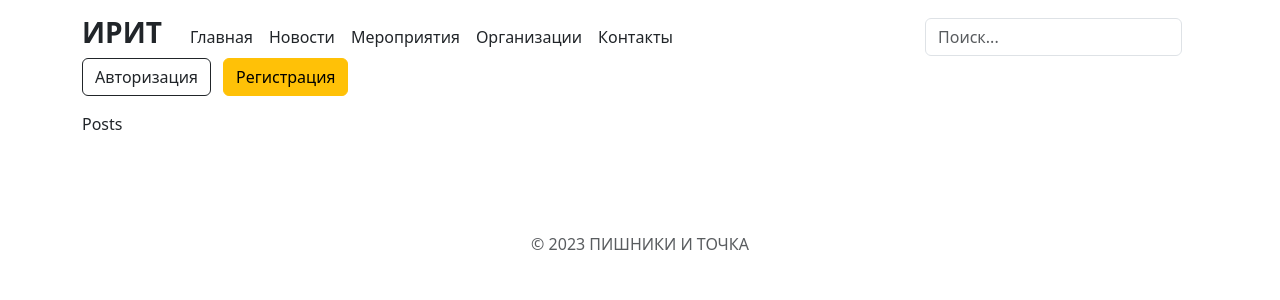
After one commit to prNikson/PISH, a Flask app: template backend/app/posts/templates/posts/index.html in a window 1280 px wide. The commit adds this page. Shown: the top 300 px of the page. Run offline with Flask 3, Linux system fonts and the light colour scheme; the template is opened without the code that fills it, so the values that code supplies are empty.

Commit message:
Added BS

```diff
--- a/backend/app/app.py
+++ b/backend/app/app.py
@@ -1,5 +1,9 @@
 from flask import Flask
 from config import Configuration
 
+from posts.blueprint import posts
+
 app = Flask(__name__, template_folder='../../frontend/html/', static_folder='../../frontend/static/')
 app.config.from_object(Configuration)
+
+app.register_blueprint(posts, url_prefix='/news')
--- /dev/null
+++ b/backend/app/posts/templates/posts/index.html
@@ -0,0 +1,12 @@
+{%extends 'base.html'%}
+
+{%block title%}
+Новости
+{%endblock%}
+
+{%block content%}
+<div class="container">
+
+    Posts
+</div>
+{%endblock%}
--- a/backend/app/view.py
+++ b/backend/app/view.py
@@ -4,10 +4,6 @@ from flask import render_template
 @app.route("/")
 def homepage():
     return render_template("index.html")
-
-@app.route("/news")
-def news():
-   return "News"
 
 @app.route("/events")
 def events():
--- a/frontend/html/base.html
+++ b/frontend/html/base.html
@@ -21,7 +21,7 @@
             </a>
 
             <ul class="nav col-12 col-lg-auto me-lg-auto mb-2 justify-content-center mb-md-0" style="margin-left: 20px;">
-              <li><a href="/" class="nav-link px-2 text-secondary">Главная</a></li>
+              <li><a href="/" class="nav-link px-2 text-dark">Главная</a></li>
               <li><a href="/news" class="nav-link px-2 text-dark">Новости</a></li>
               <li><a href="/events" class="nav-link px-2 text-dark">Мероприятия</a></li>
               <li><a href="/organizations" class="nav-link px-2 text-dark">Организации</a></li>
@@ -43,7 +43,7 @@
    {% block content %}
    {% endblock %}
 
-   <div id="newpass" class="zatemnenie">
+   <div id="newpass">
     <div class="modal modal-sheet position-static d-block  p-4 py-md-5" tabindex="-1" role="dialog" id="modalSignin">
         <div class="modal-dialog" role="document">
           <div class="modal-content rounded-4 shadow">
@@ -59,7 +59,7 @@
                         <label for="floatingInput">Email</label>
                     </div>
                     <small class="text-body-secondary">Мы вышлем вам новый пароль на почту</small><br/><br/>
-                    <button class="w-100 mb-2 btn btn-lg rounded-3 btn-primary" type="submit">Восстановить</button>
+                    <button class="w-100 mb-2 btn btn-lg rounded-3 btn-warning" type="submit">Восстановить</button>
                 </form>
             </div>
           </div>
@@ -68,7 +68,7 @@
   </div>
 
 
-   <div id="auth" class="zatemnenie">
+   <div id="auth">
     <div class="modal modal-sheet position-static d-block  p-4 py-md-5" tabindex="-1" role="dialog" id="modalSignin">
         <div class="modal-dialog" role="document">
           <div class="modal-content rounded-4 shadow">
@@ -87,7 +87,7 @@
                   <input type="password" class="form-control rounded-3" id="floatingPassword" placeholder="Password">
                   <label for="floatingPassword">Пароль</label>
                 </div>
-                <button class="w-100 mb-2 btn btn-lg rounded-3 btn-primary" type="submit">Войти</button>
+                <button class="w-100 mb-2 btn btn-lg rounded-3 btn-warning" type="submit">Войти</button>
                 <div class="form-check">
                     <input class="form-check-input" type="checkbox" value="" id="flexCheckIndeterminate">
                     <label class="form-check-label" for="flexCheckIndeterminate">
@@ -95,7 +95,7 @@
                     </label>
                   </div>
                   <small class="text-body-secondary">Забыл пароль? <a class="pop-up-newpass" href="#">Восстановить</a></small><br/>
-                  <small class="text-body-secondary">Нет аккаунта? <a class="pop-up-registration" href="">Зарегестрироваться</a></small>
+                  <small class="text-body-secondary">Нет аккаунта? <a class="pop-up-registration" href="">Зарегистрироваться</a></small>
               </form>
             </div>
           </div>
@@ -103,7 +103,7 @@
       </div>
   </div>
 
-  <div id="registration" class="zatemnenie">
+  <div id="registration">
     <div class="modal modal-sheet position-static d-block  p-4 py-md-5" tabindex="-1" role="dialog" id="modalSignin">
         <div class="modal-dialog" role="document">
           <div class="modal-content rounded-4 shadow">
@@ -146,7 +146,7 @@
                     <input type="password" class="form-control rounded-3" id="floatingPassword" placeholder="Password">
                     <label for="floatingPassword">Повторите пароль</label>
                 </div>
-                <button class="w-100 mb-2 btn btn-lg rounded-3 btn-primary" type="submit">Войти</button>
+                <button class="w-100 mb-2 btn btn-lg rounded-3 btn-warning" type="submit">Зарегистрироваться</button>
                   <small class="text-body-secondary">Уже есть аккаунт? <a class="pop-up-auth" href="">Авторизоваться</a></small>
               </form>
             </div>
--- a/frontend/html/contacts.html
+++ b/frontend/html/contacts.html
@@ -18,7 +18,7 @@ Contacts
           </div>
           <div class="form-floating mb-3">
 
-          <button class="w-100 btn btn-lg btn-primary" type="submit">Отправить</button>
+          <button class="w-100 btn btn-lg btn-warning" type="submit">Отправить</button>
           <hr class="my-4">
           <small class="text-muted">Мы вас предупреждали</small>
         </form>
--- a/frontend/static/css/style.css
+++ b/frontend/static/css/style.css
@@ -22,6 +22,7 @@
   opacity: 0;
   pointer-events: none;
   transition: 0.5s all;
+  z-index:-1;
 }
 
 #auth.active, #registration.active, #newpass.active {
@@ -30,6 +31,7 @@
   pointer-events: all;
   transition: 0.5s all;
 }
+
 
 .orange{
   font-weight: bold;
```
Also changed, not shown: backend/app/posts/blueprint.py (added, +8 -0 lines), frontend/html/index.html (+6 -6 lines), 1 other file.
